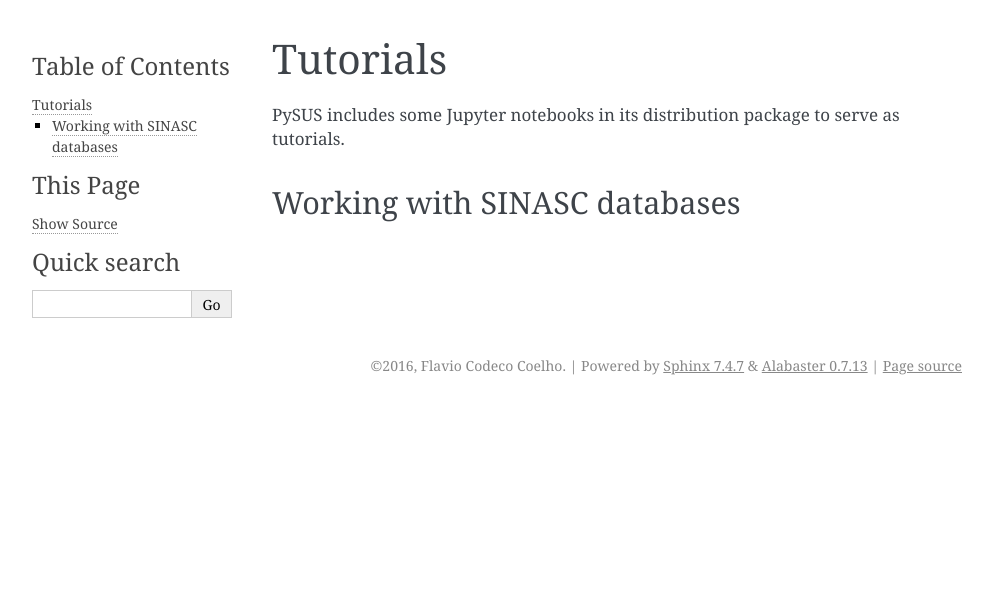
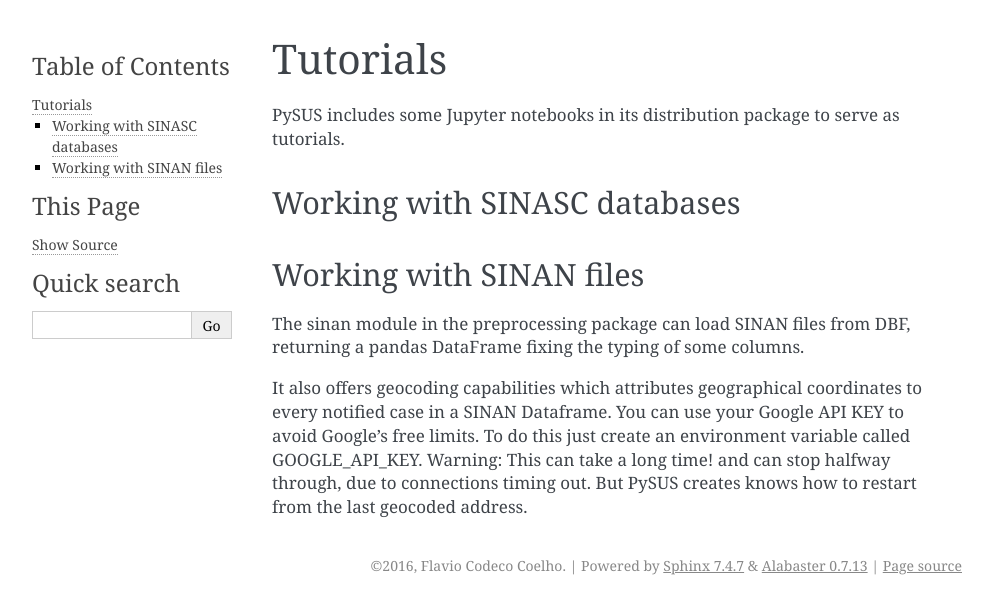
Before and after one commit to AlertaDengue/PySUS, a Sphinx documentation site: the page built from docs/source/tutorials.rst, in a window 1280 px wide. Shown: the top 614 px of the page, without its empty margins (148-1141 px from the left). Built offline with Sphinx 7.4.7, drawn with Linux system fonts in a browser that asks for light colours; pages that are not in the unit, such as notebooks, are missing from menus.

```diff
--- a/docs/source/tutorials.rst
+++ b/docs/source/tutorials.rst
@@ -6,3 +6,14 @@ PySUS includes some Jupyter notebooks in its distribution package to serve as tu
 
 Working with SINASC databases
 =============================
+
+
+Working with SINAN files
+========================
+
+The sinan module in the preprocessing package can load SINAN files from DBF, returning a pandas DataFrame fixing the typing of some columns.
+
+It also offers geocoding capabilities which attributes geographical coordinates to every notified case in a SINAN Dataframe.
+You can use your Google API KEY to avoid Google's free limits. To do this just create an environment variable called GOOGLE_API_KEY.
+Warning: This can take a long time! and can stop halfway through, due to connections timing out. But PySUS creates knows how to restart from the last
+geocoded address.
--- a/setup.py
+++ b/setup.py
@@ -12,6 +12,8 @@ Features
 
 - Decode encoded patient age to any time unit (years, months, etc)
 - Convert `.dbc` files to DBF databases or read them into pandas dataframes. DBC files are basically DBFs compressed by a proprietary algorithm.
+- Loads SINAN files into Pandas Dataframes
+- Geocodes SINAN notified cases in batch. You can use your Google API KEY to avoid Google's free limits.
 
 Instalation
 -----------
@@ -22,7 +24,7 @@ Instalation
 
 setup(
     name='PySUS',
-    version='0.1.7',
+    version='0.1.8',
     packages=find_packages(),
     package_data={
         '': ['*.c', '*.h', '*.o', '*.so', '*.md', '*.txt']
```
Also changed, not shown: 1 other file.
